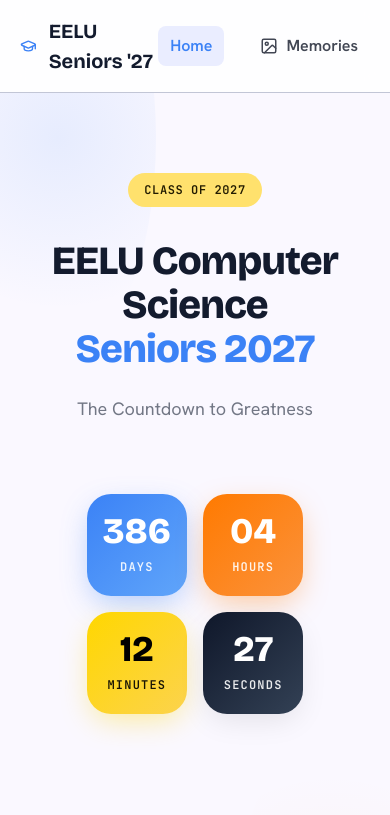
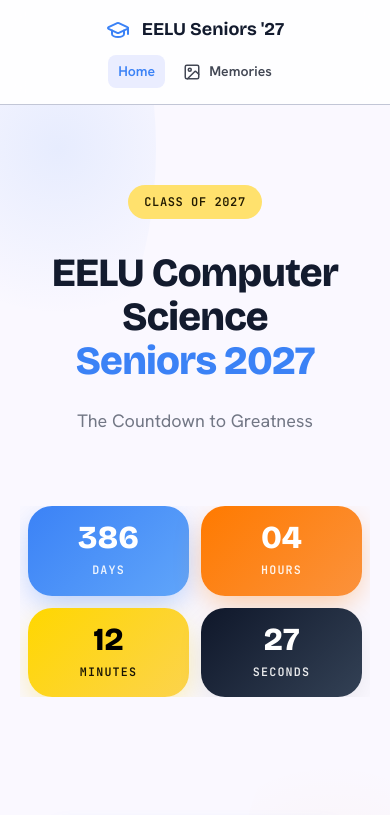
Before and after one commit to MostafaAlshennawy1/eelu-seniors-2027, a React (Vite) app: page /#/ in a window 390 px wide. Shown: the top 815 px of the page. Built offline with nearby package versions, Linux system fonts and the light colour scheme.

Commit message:
Completely overhaul mobile layout for TopNavigation and Countdown

```diff
--- a/src/components/Countdown.css
+++ b/src/components/Countdown.css
@@ -3,18 +3,30 @@
   justify-content: center;
   align-items: center;
   margin: var(--stack-md) 0;
+  width: 100%;
+  overflow-x: hidden;
 }
 
 .countdown-grid {
   display: grid;
   grid-template-columns: repeat(4, 1fr);
   gap: 24px;
+  width: 100%;
+  max-width: 800px;
 }
 
 @media (max-width: 768px) {
   .countdown-grid {
     grid-template-columns: repeat(2, 1fr);
     gap: 16px;
+    padding: 0 16px;
+  }
+}
+
+@media (max-width: 480px) {
+  .countdown-grid {
+    gap: 12px;
+    padding: 0 8px;
   }
 }
 
@@ -28,11 +40,18 @@
   color: white;
   box-shadow: 0 10px 30px -5px rgba(0,0,0,0.1);
   transition: transform 0.3s ease;
+  width: 100%;
 }
 
 @media (max-width: 768px) {
   .countdown-box {
     padding: 20px 16px;
+  }
+}
+
+@media (max-width: 480px) {
+  .countdown-box {
+    padding: 16px 8px;
   }
 }
 
@@ -62,29 +81,17 @@
 
 .countdown-number {
   font-family: var(--font-headline);
-  font-size: 56px;
+  font-size: clamp(32px, 8vw, 56px);
   font-weight: 800;
   line-height: 1;
 }
 
-@media (max-width: 768px) {
-  .countdown-number {
-    font-size: 36px;
-  }
-}
-
 .countdown-label {
   font-family: var(--font-label);
-  font-size: 14px;
+  font-size: clamp(10px, 3vw, 14px);
   font-weight: 600;
   text-transform: uppercase;
   letter-spacing: 0.1em;
   margin-top: 8px;
   opacity: 0.9;
 }
-
-@media (max-width: 768px) {
-  .countdown-label {
-    font-size: 12px;
-  }
-}
--- a/src/components/TopNavigation.css
+++ b/src/components/TopNavigation.css
@@ -54,3 +54,25 @@
   color: var(--primary);
   background-color: var(--surface-container);
 }
+
+@media (max-width: 600px) {
+  .nav-content {
+    flex-direction: column;
+    gap: 12px;
+  }
+
+  .brand-text {
+    font-size: 18px;
+  }
+
+  .nav-links {
+    gap: 8px;
+    width: 100%;
+    justify-content: center;
+  }
+
+  .nav-link {
+    font-size: 14px;
+    padding: 6px 10px;
+  }
+}
```
